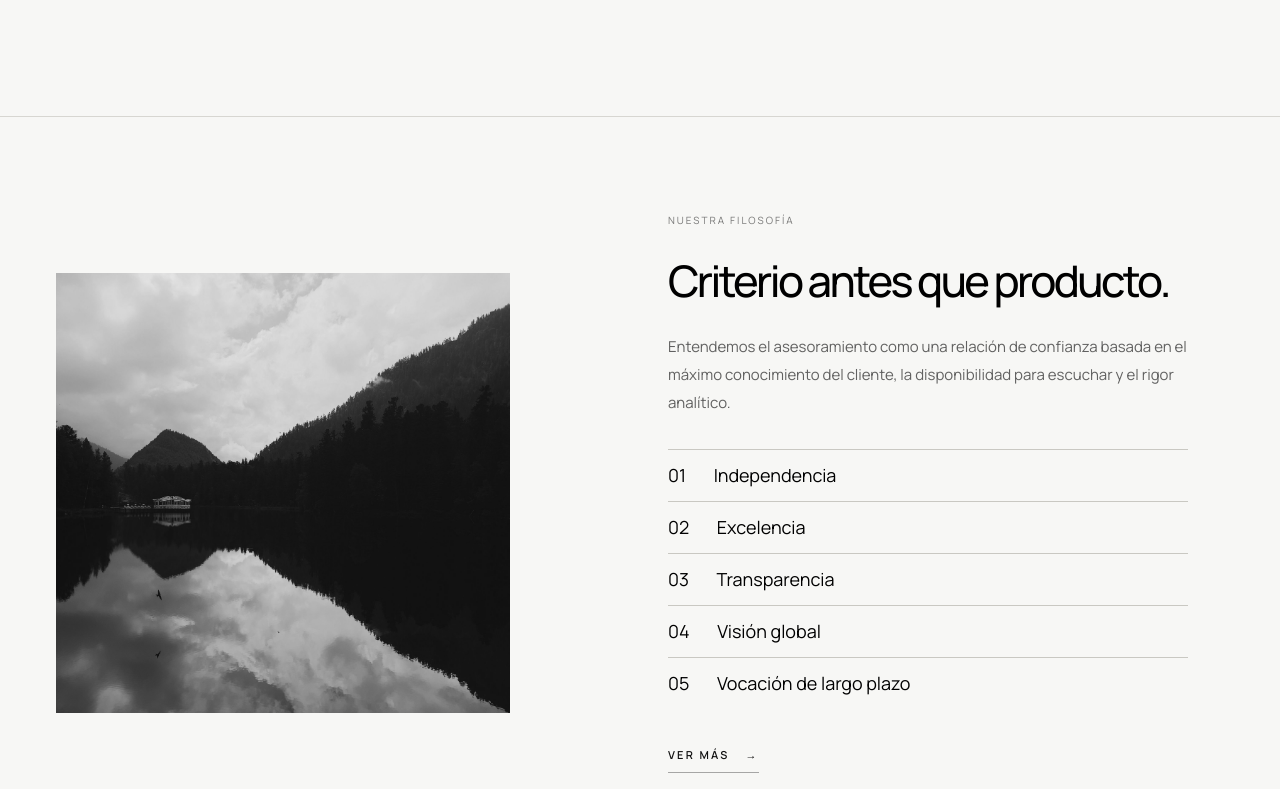
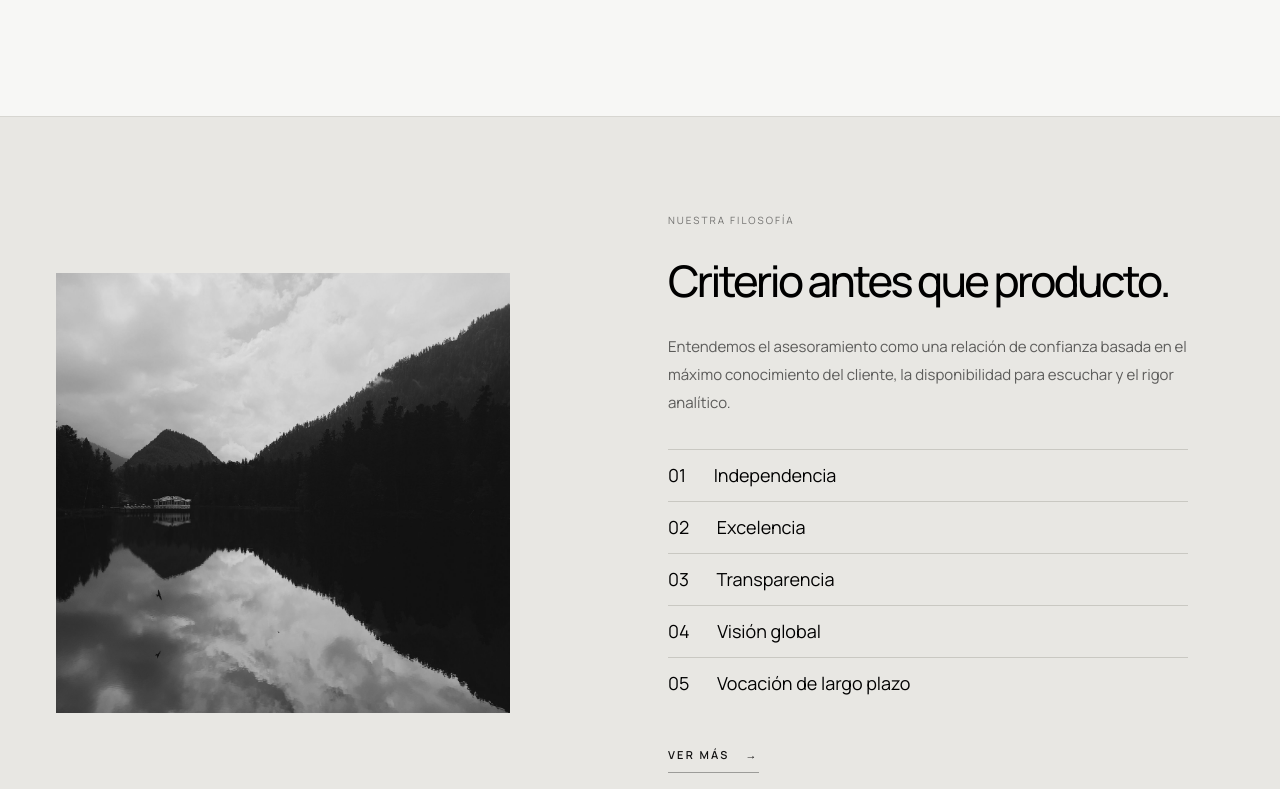
Before and after one commit to alvaroidef-cyber/IS-website, a React (Vite) app: page / in a window 1280 px wide. Shown: the part 3451-4240 px from the top of the page. Built offline with nearby package versions, Linux system fonts and the light colour scheme.

Commit message:
Update philosophy section background

```diff
--- a/src/pages/home.tsx
+++ b/src/pages/home.tsx
@@ -86,7 +86,7 @@ export default function Home() {
       </section>
 
       {/* 3.6 FILOSOFÍA — imagen izquierda, texto/lista derecha */}
-      <section className="border-t border-[#D7D6D1] px-6 py-16 md:px-10 md:py-24 lg:px-14">
+      <section className="border-t border-[#D7D6D1] bg-[#E8E7E3] px-6 py-16 md:px-10 md:py-24 lg:px-14">
         <div className="mx-auto grid max-w-[1440px] items-center gap-10 md:grid-cols-12 md:gap-14">
           <div className="h-[300px] md:col-span-5 md:h-[440px]">
             <img src="/images/lake-reflection.jpg" alt="Paisaje sereno reflejado en el agua" loading="lazy" className="editorial-image h-full w-full object-cover" />
```
